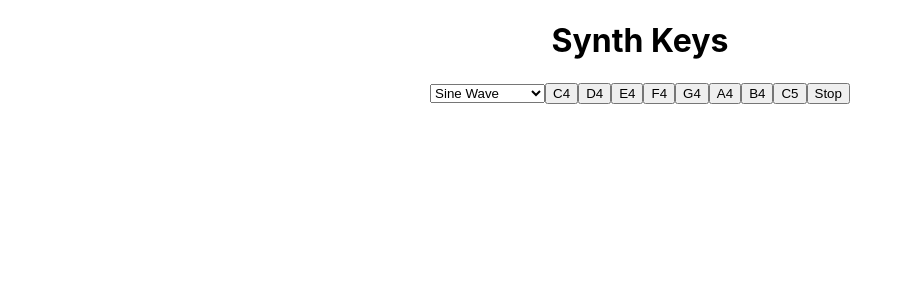
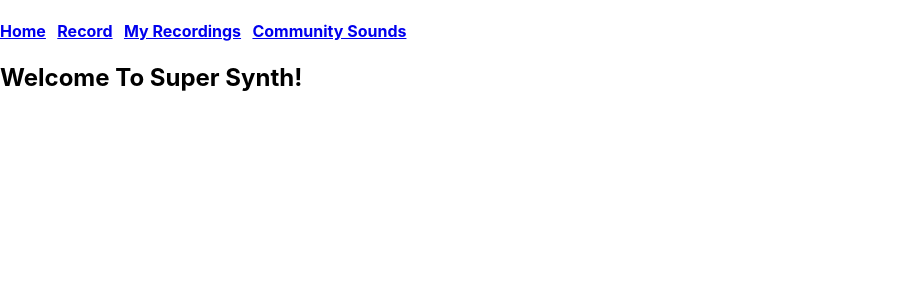
Before and after one commit to alinnstiles/super-synth, a React (Create React App) app: page / in a window 1280 px wide. Shown: the top 300 px of the page, without its empty margins (0-913 px from the left). Built offline with nearby package versions, Linux system fonts and the light colour scheme.

Commit message:
Updated NavBar

```diff
--- a/package.json
+++ b/package.json
@@ -8,6 +8,7 @@
     "@testing-library/user-event": "^13.5.0",
     "react": "^18.3.1",
     "react-dom": "^18.3.1",
+    "react-router-dom": "^6.23.1",
     "react-scripts": "5.0.1",
     "web-vitals": "^2.1.4"
   },
--- a/src/App.js
+++ b/src/App.js
@@ -1,12 +1,17 @@
 import React from 'react';
 import './App.css';
 import SynthKeys from './SynthKeys';
+// import MyRecordings from './MyRecordings';
+// import CommunitySounds from './CommunitySounds';
+import NavBar from './NavBar';
+import Home from './Home';
 
 function App() {
   return (
     <div className="App">
       <h1>Synth Keys</h1>
       <SynthKeys />
+      <NavBar />
     </div>
   );
 }
--- /dev/null
+++ b/src/CommunitySounds.js
@@ -0,0 +1,12 @@
+import NavBar from './NavBar'
+
+function CommunitySounds() {
+  return (
+    <div>
+      <NavBar />
+    <h2>Community Recordings</h2>
+    </div>
+  );
+}
+
+export default CommunitySounds
--- /dev/null
+++ b/src/Home.js
@@ -0,0 +1,13 @@
+import { Outlet } from 'react-router-dom'
+import NavBar from './NavBar'
+
+function Home() {
+  return (
+    <div>
+      <NavBar />
+    <h2>Welcome To Super Synth!</h2>
+    </div>
+  );
+}
+
+export default Home
--- /dev/null
+++ b/src/MyRecordings.js
@@ -0,0 +1,13 @@
+import NavBar from './NavBar'
+import {Link, useParams} from 'react-router-dom';
+
+function MyRecordings() {
+  return (
+    <div>
+      <NavBar />
+    <h2>My Recordings</h2>
+    </div>
+  );
+}
+
+export default MyRecordings
--- /dev/null
+++ b/src/NavBar.js
@@ -0,0 +1,20 @@
+import { Link } from 'react-router-dom'
+
+function NavBar() {
+
+    return (
+        <div >
+            <h4>
+            <Link to="/">Home</Link>
+            &nbsp; &nbsp;
+            <Link to="/record">Record</Link>
+            &nbsp; &nbsp;
+            <Link to="/myrecordings">My Recordings</Link>
+            &nbsp; &nbsp;
+            <Link to="/commsounds">Community Sounds</Link>
+            </h4>
+        </div>
+    )
+}
+
+export default NavBar;
--- a/src/index.js
+++ b/src/index.js
@@ -1,15 +1,40 @@
 import React from 'react';
 import ReactDOM from 'react-dom/client';
+import { createBrowserRouter, RouterProvider } from "react-router-dom";
 import './index.css';
 import App from './App';
 import reportWebVitals from './reportWebVitals';
+import SynthKeys from './SynthKeys'
+import MyRecordings from './MyRecordings'
+import CommunitySounds from './CommunitySounds';
+import Home from './Home';
 
+const routes = [
+  {
+    path: "/",
+    element: <Home />,
+  },
+  {
+    path: "/record",
+    element: <SynthKeys />,
+  },
+  {
+    path: "/myrecordings",
+    element: <MyRecordings />,
+  },
+  {
+    path: "/commsounds",
+    element: <CommunitySounds />
+  }
+]
+
+const router = createBrowserRouter (routes)
 const root = ReactDOM.createRoot(document.getElementById('root'));
-root.render(
-  <React.StrictMode>
-    <App />
-  </React.StrictMode>
-);
+root.render(<RouterProvider router={router} />);
+//   <React.StrictMode>
+//     <App />
+//   </React.StrictMode>
+// );
 
 // If you want to start measuring performance in your app, pass a function
 // to log results (for example: reportWebVitals(console.log))
```
Also changed, not shown: 1 other file (tests, documents, lock files or other folders).
